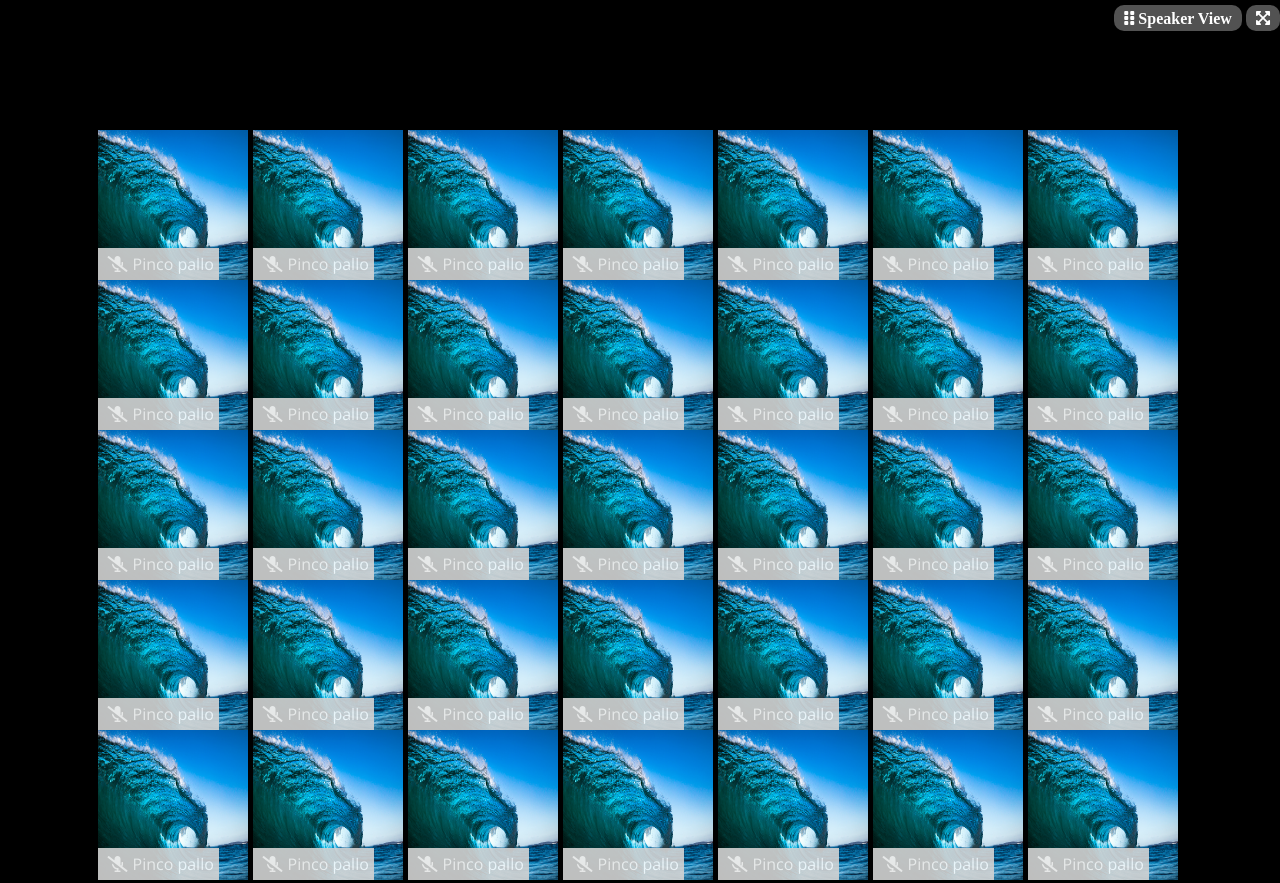
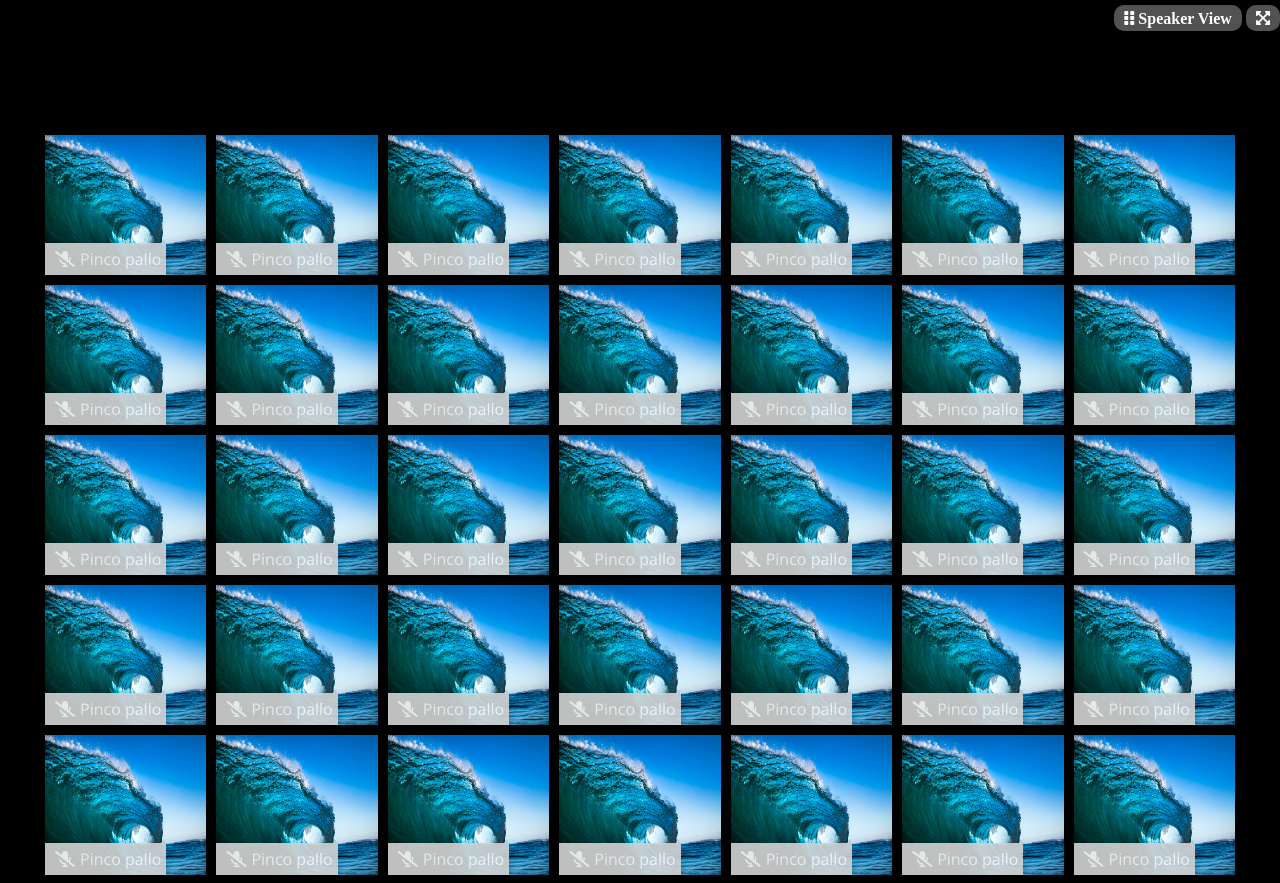
Before and after one commit to Zanco1993/html-css-zoom, a plain HTML site: page index.html in a window 1280 px wide. Shown: the top 883 px of the page. Drawn offline with nearby package versions, Linux system fonts and the light colour scheme.

Commit message:
usato calc per migliorare il codice

```diff
--- a/css/style.css
+++ b/css/style.css
@@ -41,10 +41,10 @@ header{
 }
 
 .content-image{
-    width: 150px;
+    width: calc(100% / 7);
     height: 150px;
     position: relative;
-    margin-right: 5px;
+    padding: 5px 5px;
 }
 .content-image img{
     width: 100%;
@@ -53,8 +53,8 @@ header{
 
 .content-image p{
     position: absolute;
-    left: 0;
-    bottom: 0;
+    left: 5px;
+    bottom: 5px;
     color: white;
     background-color: lightgray;
     padding: 5px;
```
